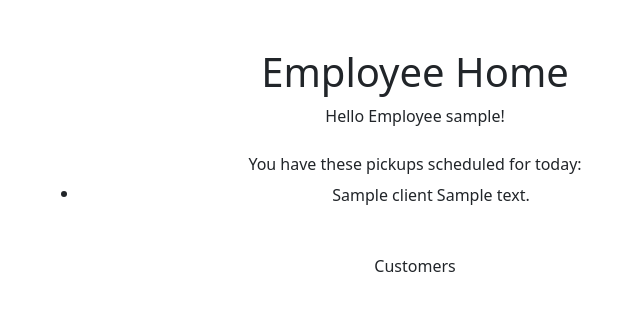
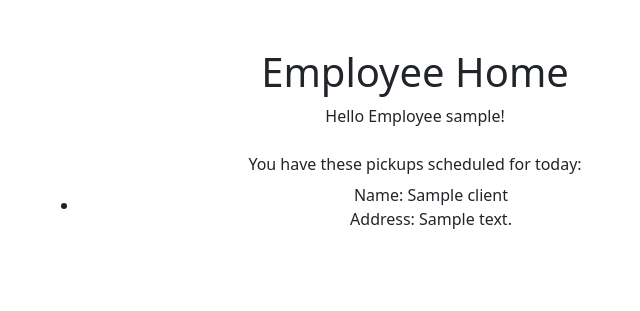
Before and after one commit to ridolenai/TrashCollector, a Django app: template trash_collector/employees/templates/employees/index.html in a window 1280 px wide. Shown: the part 56-367 px from the top of the page, without its empty margins (225-865 px from the left). Run offline with Django 3.2, Linux system fonts and the light colour scheme; a user stored in the database is signed in; tables that the repository leaves empty hold one stand-in row (values such as "Sample post"); the template is opened without the code that fills it: values that come from a table or form of the project are taken from there, most other values are stand-ins (such as "Sample title", 1, 10 or a date in 2020).

Commit message:
Button
Customer names turned into button for purposes of confirmation of pickup and charging.

```diff
--- a/trash_collector/employees/templates/employees/index.html
+++ b/trash_collector/employees/templates/employees/index.html
@@ -10,11 +10,10 @@
     You have these pickups scheduled for today:
     <ul>
     {% for client in needy_customers %}
-      <li> <button type = "button" class = "btn btn link">{{ client.name }}  {{ client.address }} </button></li><br />
-
+      <li>
+      <a href = "Customers.balance += 20" class = "btn btn link"> Name: {{ client.name }} <br/> Address: {{ client.address }} </a></li><br />
     {% endfor %}
     </ul>
-    {{customers}}
   {% else %}
     <p>You are at the employee index, but you are not logged in.</p>
     <a href="{% url 'login' %}">Log In</a>
```
